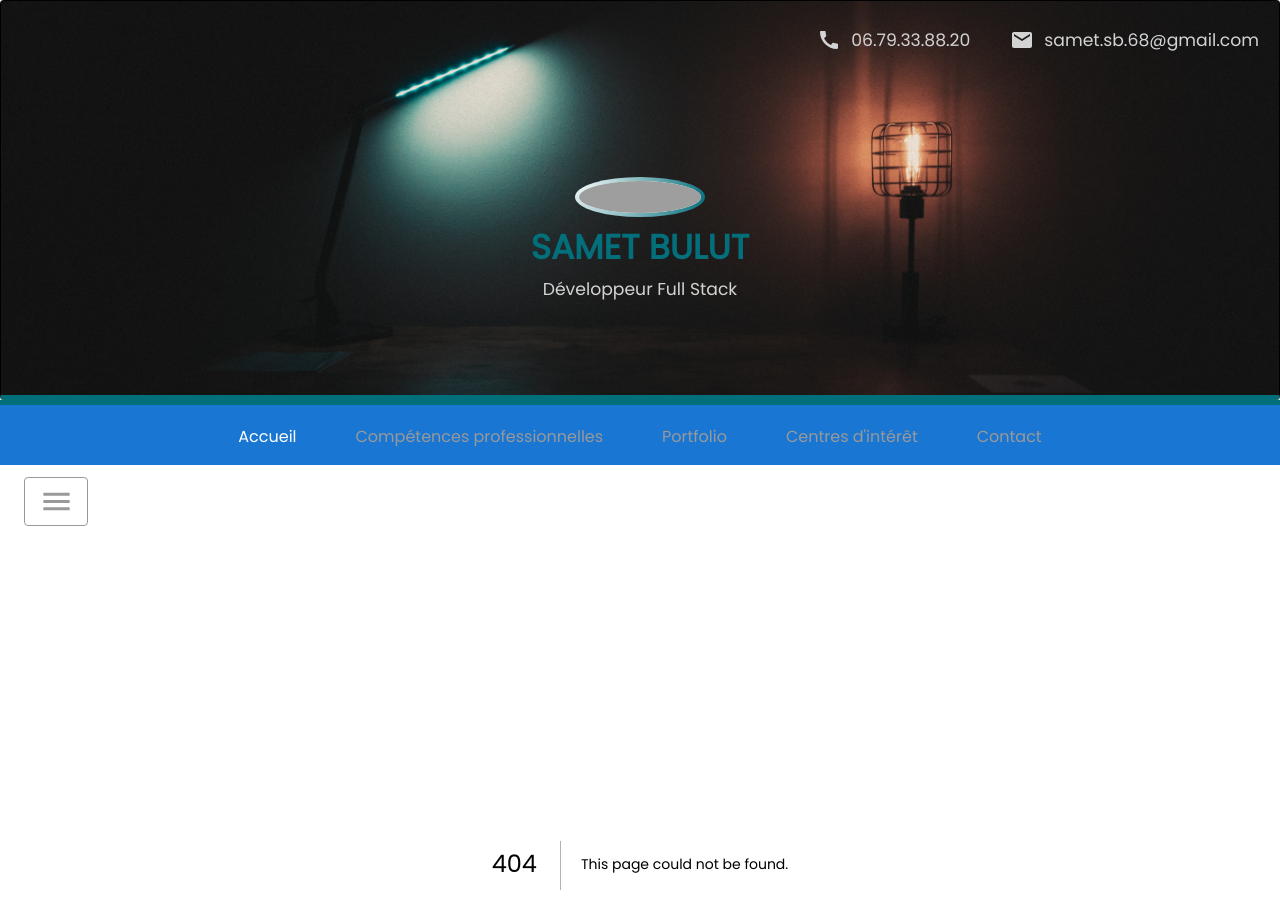
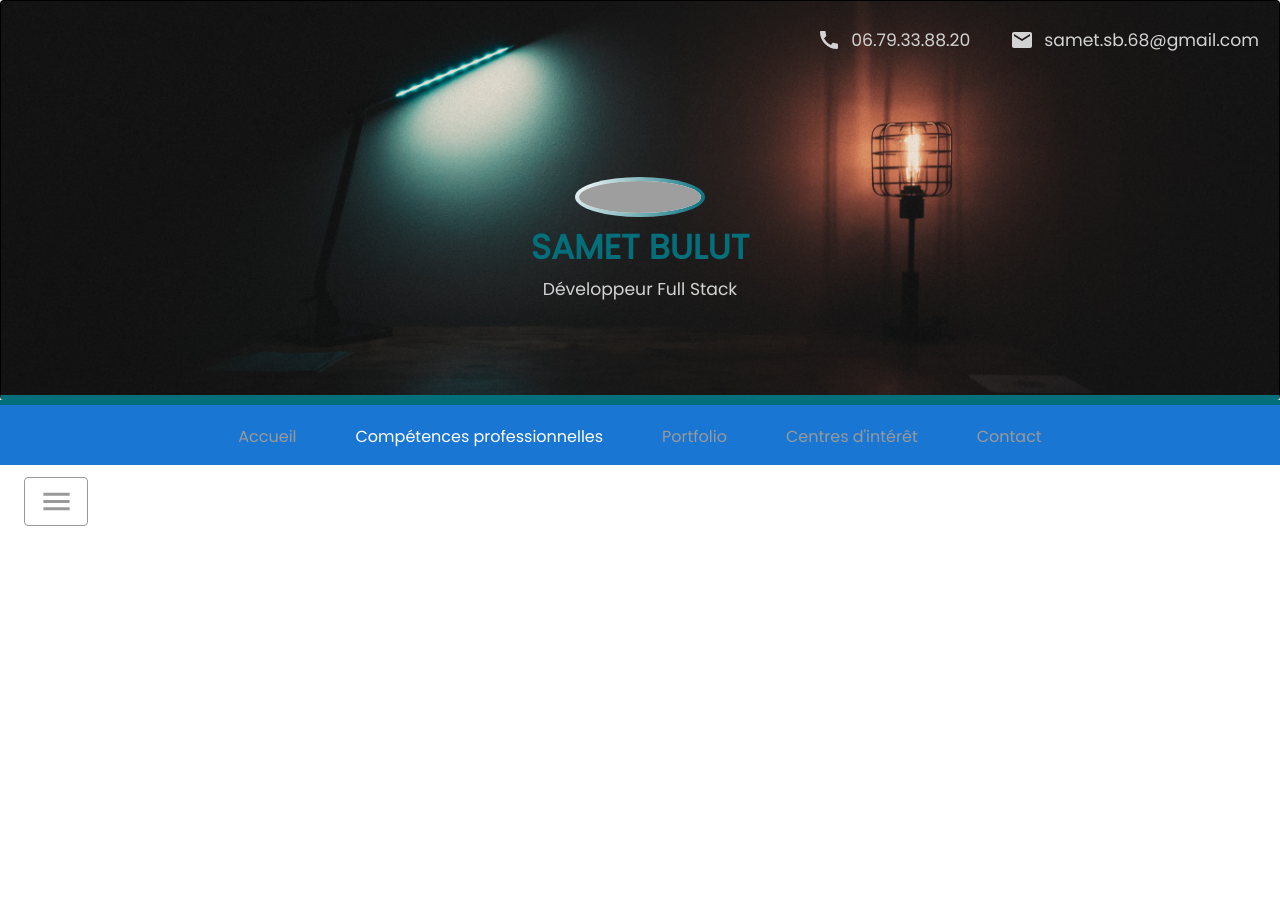
Before and after one commit to BSamet/cv_samet_v2, a Next.js app: page /skills in a window 1280 px wide. Before the commit this address had no page. Shown: the top 912 px of the page. After the commit the page ends 800 px from the top, so only its background shows below. Built offline with nearby package versions, Linux system fonts and the light colour scheme; grey boxes are pictures that could not be loaded.

Commit message:
Samet : Front - Home pages is done

```diff
--- a/src/common/components/elements/navbar/navbar.tsx
+++ b/src/common/components/elements/navbar/navbar.tsx
@@ -1,4 +1,4 @@
-import React, {useState} from 'react';
+import React from 'react';
 import styles from "../../../styles/Home.module.scss";
 import AppBar from '@mui/material/AppBar';
 import Toolbar from '@mui/material/Toolbar';
@@ -12,45 +12,48 @@ import ListItemButton from '@mui/material/ListItemButton';
 import ListItemIcon from '@mui/material/ListItemIcon';
 import ListItemText from '@mui/material/ListItemText';
 import HomeIcon from '@mui/icons-material/Home';
-import KeyboardDoubleArrowUpIcon from '@mui/icons-material/KeyboardDoubleArrowUp';
-import HistoryEduIcon from '@mui/icons-material/HistoryEdu';
-import SportsIcon from '@mui/icons-material/Sports';
+import LogoDevIcon from '@mui/icons-material/LogoDev';
+import BackupTableIcon from '@mui/icons-material/BackupTable';
+import InterestsIcon from '@mui/icons-material/Interests';
 import ContactsIcon from '@mui/icons-material/Contacts';
 import MenuIcon from '@mui/icons-material/Menu';
 import {Divider} from "@mui/material";
+import {useRouter} from "next/router";
 
 export const navbarData = [
     {
         title: "Accueil",
         icon: HomeIcon,
+        link: "/"
     },
     {
         title: "Compétences professionnelles",
-        icon: KeyboardDoubleArrowUpIcon,
+        icon: LogoDevIcon,
+        link: "/skills"
     },
     {
         title: "Portfolio",
-        icon: HistoryEduIcon,
+        icon: BackupTableIcon,
+        link: "/portfolio"
     },
     {
         title: "Centres d'intérêt",
-        icon: SportsIcon,
+        icon: InterestsIcon,
+        link: "/interests"
     },
     {
         title: "Contact",
         icon: ContactsIcon,
+        link: "/contact"
     },
 ]
 
 const Navbar = () => {
-    const [navLocation, setNavLocation] = useState('Accueil');
+    const router = useRouter();
+    const pagesPath = router.asPath
     const [state, setState] = React.useState({
         bottom: false,
     });
-
-    function setNavigation(title: string) {
-        setNavLocation(title)
-    }
 
     const toggleDrawer = (anchor: string, open: boolean) => (event: React.KeyboardEvent | React.MouseEvent) => {
         if (
@@ -75,9 +78,9 @@ const Navbar = () => {
                 {navbarData.map((pages, index) => (
                     <div key={index}>
                         <ListItem disablePadding>
+                            <Link href={pages.link} style={{ textDecoration: 'none' }}>
                                 <ListItemButton
-                                onClick={() => setNavigation(pages.title)}
-                                sx={pages.title === navLocation ? {color: "#ffffff"} : {color: "#999999"}}
+                                    sx={pages.link === pagesPath ? {color: "#ffffff"} : {color: "#999999"}}
                                     className={styles.navbar__navDrawer__button}
                                 >
                                     <ListItemIcon>
@@ -85,8 +88,9 @@ const Navbar = () => {
                                     </ListItemIcon>
                                     <ListItemText primary={pages.title}/>
                                 </ListItemButton>
+                            </Link>
                         </ListItem>
-                        <Divider style={{ background: 'white' }} variant="middle"/>
+                        <Divider style={{background: 'white'}} variant="middle"/>
                     </div>
                 ))}
             </List>
@@ -105,8 +109,8 @@ const Navbar = () => {
                         <Link
                             key={index}
                             className={styles.navbar__button}
-                                onClick={() => setNavigation(nav.title)}
-                                sx={nav.title === navLocation ? {color: "#ffffff"} : {color: "#999999"}}
+                            sx={nav.link === pagesPath ? {color: "#ffffff"} : {color: "#999999"}}
+                            href={nav.link}
                         >
                             {nav.title}
                         </Link>
--- a/src/common/components/elements/strongPoint/strongPoint.tsx
+++ b/src/common/components/elements/strongPoint/strongPoint.tsx
@@ -1,7 +1,6 @@
 import React from 'react';
 import styles from "../../../styles/Home.module.scss";
 import {Divider} from "@mui/material";
-import Chip from '@mui/material/Chip';
 
 export const strongPointData = [
     {
--- a/src/common/styles/Home.module.scss
+++ b/src/common/styles/Home.module.scss
@@ -6,6 +6,7 @@
 
 @import "layout/header";
 @import "layout/navbar";
+@import "layout/home";
 @import "layout/aboutme";
 @import "layout/workExperiences";
 @import "layout/schooling";
--- a/src/common/styles/layout/_aboutme.scss
+++ b/src/common/styles/layout/_aboutme.scss
@@ -23,6 +23,7 @@
       border-radius: 10px;
       span {
         text-transform: uppercase;
+        font-size:clamp(0.9rem, 0.8308rem + 0.3077vw, 1.2rem)
       }
       &:hover{
         background-color: darken($primaryColor, 10%);
--- /dev/null
+++ b/src/common/styles/layout/_home.scss
@@ -0,0 +1,6 @@
+.home__languageAndStrongPointSection {
+  display: flex;
+  @include tablet-only {
+    flex-direction: column;
+  }
+}
--- a/src/common/styles/layout/_language.scss
+++ b/src/common/styles/layout/_language.scss
@@ -13,7 +13,7 @@
     flex-direction: column;
     align-items: center;
     line-height: 2.5;
-    margin: 2% 0;
+    margin-top: 2%;
     >div {
       width: 95%;
     }
--- a/src/common/styles/layout/_strongPoint.scss
+++ b/src/common/styles/layout/_strongPoint.scss
@@ -15,7 +15,8 @@
     flex-direction: column;
     justify-content: space-around;
     align-items: center;
-    margin: 7% 0;
+    margin-top: 7%;
+    margin-bottom: 5%;
     li {
       margin: 1.5% 0;
     }
--- a/src/pages/index.tsx
+++ b/src/pages/index.tsx
@@ -1,6 +1,7 @@
 import type { NextPage } from 'next'
 import Head from 'next/head'
 import React from "react";
+import styles from "../common/styles/Home.module.scss";
 import AboutMe from "../common/components/elements/aboutMe/aboutMe";
 import WorkExperiences from "../common/components/elements/workExperiences/workExperiences";
 import Schooling from "../common/components/elements/schooling/schooling";
@@ -18,7 +19,7 @@ const Home: NextPage = () => {
         <AboutMe />
         <WorkExperiences />
         <Schooling />
-        <div style={{display: "flex"}}>
+        <div className={styles.home__languageAndStrongPointSection}>
           <Language />
           <StrongPoint />
         </div>
--- /dev/null
+++ b/src/pages/skills.tsx
@@ -0,0 +1,10 @@
+import React from 'react';
+
+const Skills = () => {
+    return (
+        <section>
+        </section>
+    );
+};
+
+export default Skills;
```
Lines whose indentation alone changed are shown as unchanged.
